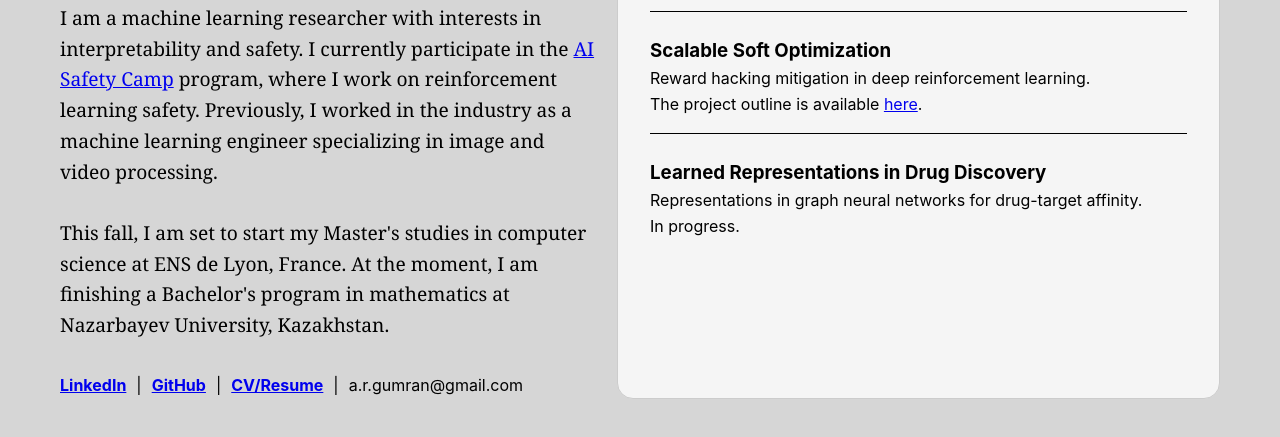
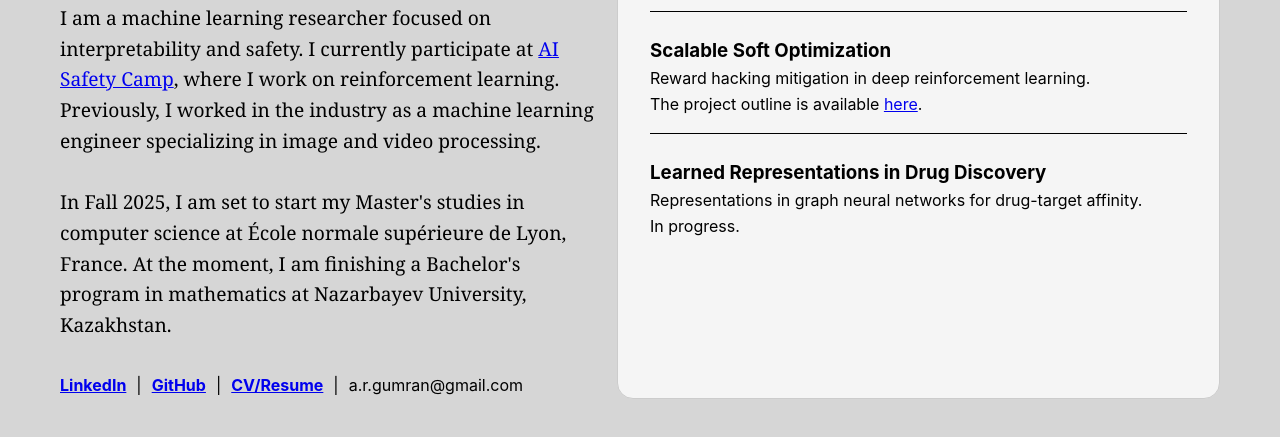
Before and after one commit to gumran/gumran.github.io, a plain HTML site: page index.html in a window 1280 px wide. Shown: the part 275-712 px from the top of the page. Drawn offline with Linux system fonts and the light colour scheme.

Commit message:
Small adjustments.

```diff
--- a/index.html
+++ b/index.html
@@ -13,11 +13,11 @@
             <img src="image.jpg" alt="Alim Gumran" class="profile-image" style="width: 150px; height: auto;">
             <h1 class="name">Alim Gumran</h1>
             <p>
-                I am a machine learning researcher with interests in interpretability and safety.
-                I currently participate in the <a href="https://www.aisafety.camp/">AI Safety Camp</a> program, where I work on reinforcement learning safety.
+                I am a machine learning researcher focused on interpretability and safety.
+                I currently participate at <a href="https://www.aisafety.camp/">AI Safety Camp</a>, where I work on reinforcement learning.
                 Previously, I worked in the industry as a machine learning engineer specializing in image and video processing.
                 <br><br>
-                This fall, I am set to start my Master's studies in computer science at ENS de Lyon, France.
+                In Fall 2025, I am set to start my Master's studies in computer science at École normale supérieure de Lyon, France.
                 At the moment, I am finishing a Bachelor's program in mathematics at Nazarbayev University, Kazakhstan.
             </p>
             <div class="contact-links">
```
